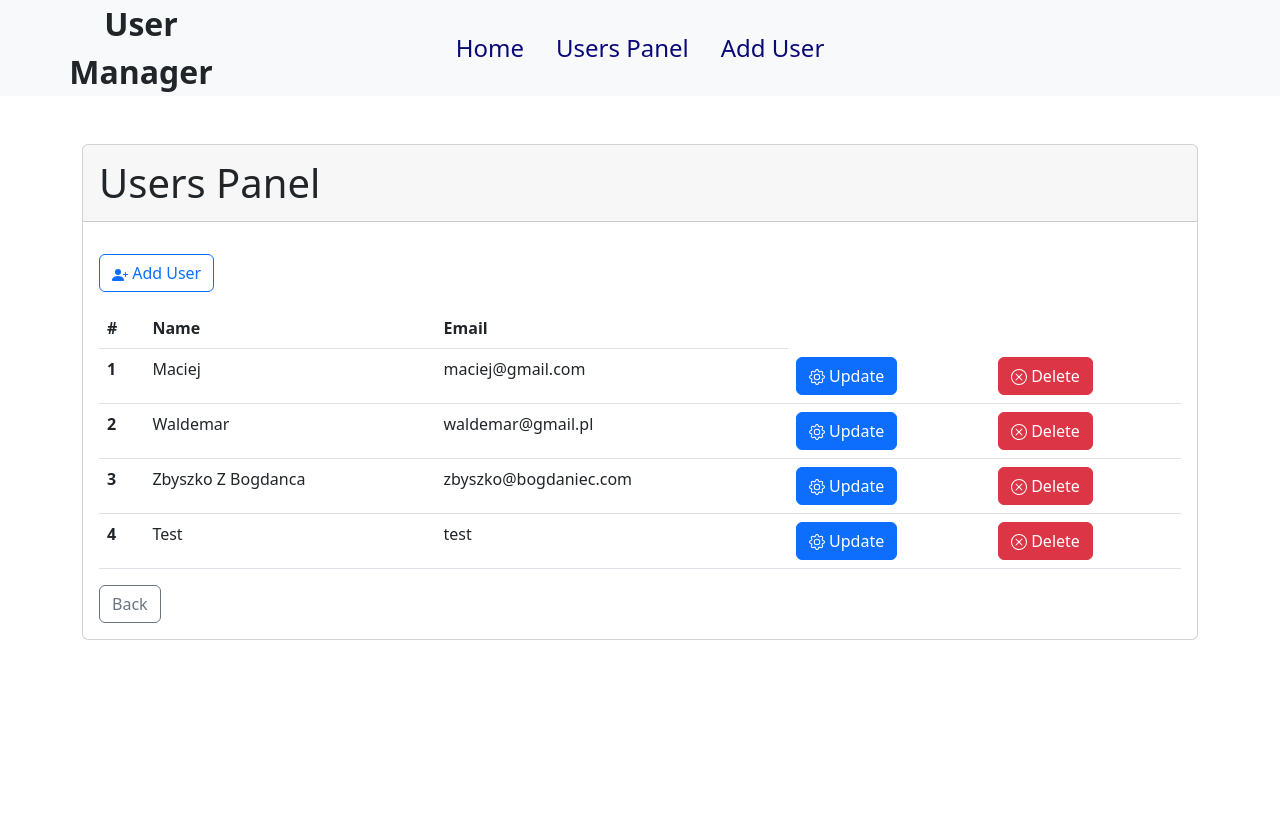
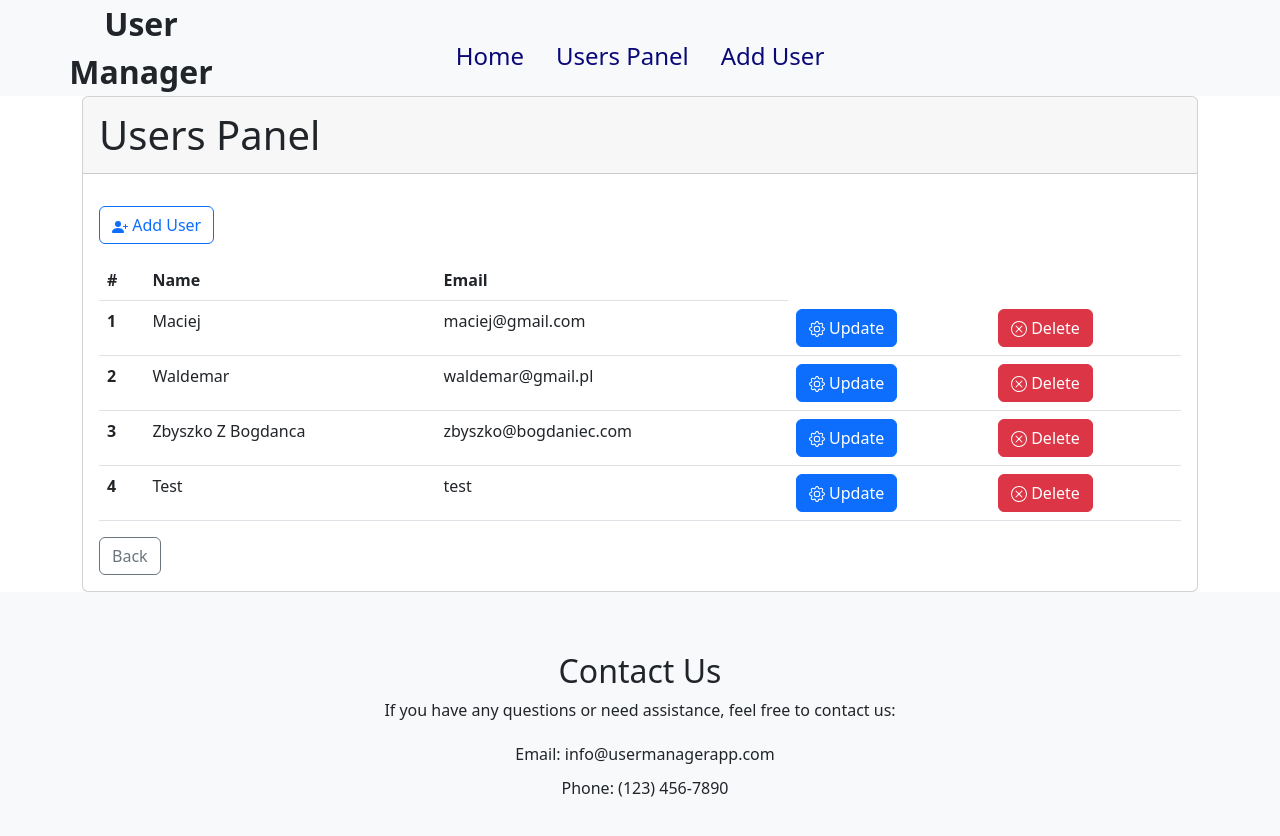
Before and after one commit to macpli/user-manager-ng, an Angular app: page /users in a window 1280 px wide. Shown: the top 836 px of the page. Before the commit the page ends 800 px from the top, so only its background shows below. Built offline with nearby package versions, Linux system fonts and the light colour scheme; data requests are answered from the project's data file.

Commit message:
add: contact-info component; refactor: style to fit new component

```diff
--- a/src/app/app.component.css
+++ b/src/app/app.component.css
@@ -0,0 +1,10 @@
+.wrapper {
+    display: flex;
+    flex-direction: column;
+    height: 100vh;
+    justify-content: space-between;
+}
+
+router-outlet {
+    display: none;
+}
--- a/src/app/app.component.html
+++ b/src/app/app.component.html
@@ -1,2 +1,5 @@
-<app-navbar></app-navbar>
-<router-outlet></router-outlet>
+<div class="wrapper">
+    <app-navbar></app-navbar>
+    <router-outlet></router-outlet>
+    <app-contact-info></app-contact-info>
+</div>
--- a/src/app/app.module.ts
+++ b/src/app/app.module.ts
@@ -14,6 +14,7 @@ import { DeleteUserComponent } from './components/delete-user/delete-user.compon
 import { UpdateUserPanelComponent } from './components/update-user-panel/update-user-panel.component';
 import { NavbarComponent } from './components/navbar/navbar.component';
 import { HomeComponent } from './components/home/home.component';
+import { ContactInfoComponent } from './components/contact-info/contact-info.component';
 
 @NgModule({
   declarations: [
@@ -25,6 +26,7 @@ import { HomeComponent } from './components/home/home.component';
     UpdateUserPanelComponent,
     NavbarComponent,
     HomeComponent,
+    ContactInfoComponent,
   ],
   imports: [
     BrowserModule,
--- /dev/null
+++ b/src/app/components/contact-info/contact-info.component.css
@@ -0,0 +1,20 @@
+.contact-info {
+    text-align: center;
+    padding: 60px 0;
+    background-color: #f8f9fa;
+  }
+
+  .contact-list {
+    list-style: none;
+    padding: 0;
+    margin-top: 20px;
+  }
+
+  .contact-list li {
+    margin-bottom: 10px;
+  }
+
+  .contact-list i {
+    margin-right: 10px;
+    color: #007bff;
+  }
--- /dev/null
+++ b/src/app/components/contact-info/contact-info.component.html
@@ -0,0 +1,10 @@
+<section class="contact-info">
+    <div class="container">
+      <h2>Contact Us</h2>
+      <p>If you have any questions or need assistance, feel free to contact us:</p>
+      <ul class="contact-list">
+        <li><i class="fa fa-envelope"></i> Email: info@usermanagerapp.com</li>
+        <li><i class="fa fa-phone"></i> Phone: (123) 456-7890</li>
+      </ul>
+    </div>
+  </section>
--- /dev/null
+++ b/src/app/components/contact-info/contact-info.component.ts
@@ -0,0 +1,15 @@
+import { Component, OnInit } from '@angular/core';
+
+@Component({
+  selector: 'app-contact-info',
+  templateUrl: './contact-info.component.html',
+  styleUrls: ['./contact-info.component.css']
+})
+export class ContactInfoComponent implements OnInit {
+
+  constructor() { }
+
+  ngOnInit(): void {
+  }
+
+}
--- a/src/app/components/home/home.component.css
+++ b/src/app/components/home/home.component.css
@@ -68,24 +68,3 @@
     margin-top: 10px;
     color: #007bff;
   }
-
-  .contact-info {
-    text-align: center;
-    padding: 60px 0;
-    background-color: #f8f9fa;
-  }
-
-  .contact-list {
-    list-style: none;
-    padding: 0;
-    margin-top: 20px;
-  }
-
-  .contact-list li {
-    margin-bottom: 10px;
-  }
-
-  .contact-list i {
-    margin-right: 10px;
-    color: #007bff;
-  }
--- a/src/app/components/home/home.component.html
+++ b/src/app/components/home/home.component.html
@@ -50,14 +50,3 @@
     <!-- Add more updates here -->
   </div>
 </section>
-
-<section class="contact-info">
-  <div class="container">
-    <h2>Contact Us</h2>
-    <p>If you have any questions or need assistance, feel free to contact us:</p>
-    <ul class="contact-list">
-      <li><i class="fa fa-envelope"></i> Email: info@usermanagerapp.com</li>
-      <li><i class="fa fa-phone"></i> Phone: (123) 456-7890</li>
-    </ul>
-  </div>
-</section>
--- a/src/app/components/navbar/navbar.component.html
+++ b/src/app/components/navbar/navbar.component.html
@@ -3,7 +3,7 @@
     User Manager
   </div>
 
-<ul class="nav justify-content-center mt-3 mb-3">
+<ul class="nav justify-content-center mt-3">
     <li class="nav-item">
         <a class="nav-link" [routerLink]="['/welcome']">Home</a>
       </li>
--- a/src/app/components/users-panel/users-panel.component.html
+++ b/src/app/components/users-panel/users-panel.component.html
@@ -1,4 +1,4 @@
-<div class="container-md mt-5">
+<div class="container-md">
   <div class="card">
     <div class="card-header">
       Users Panel
```
